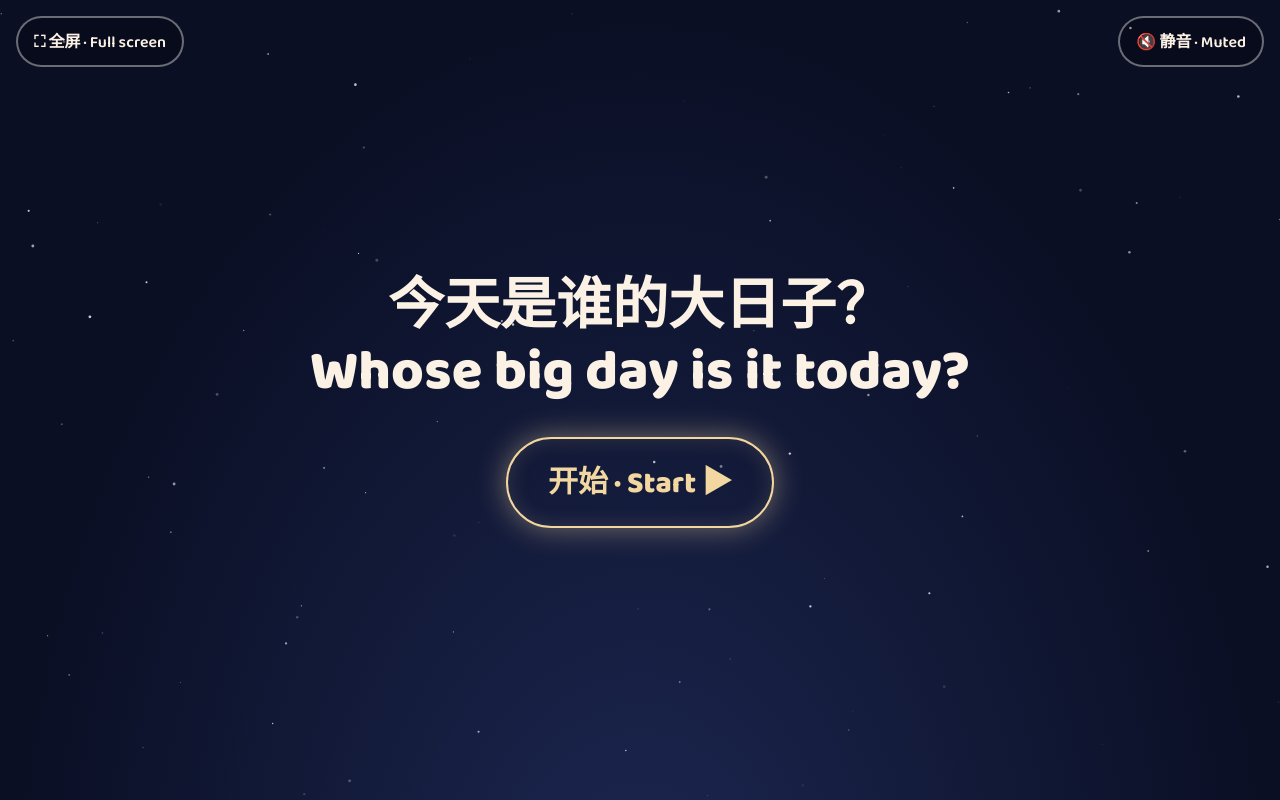
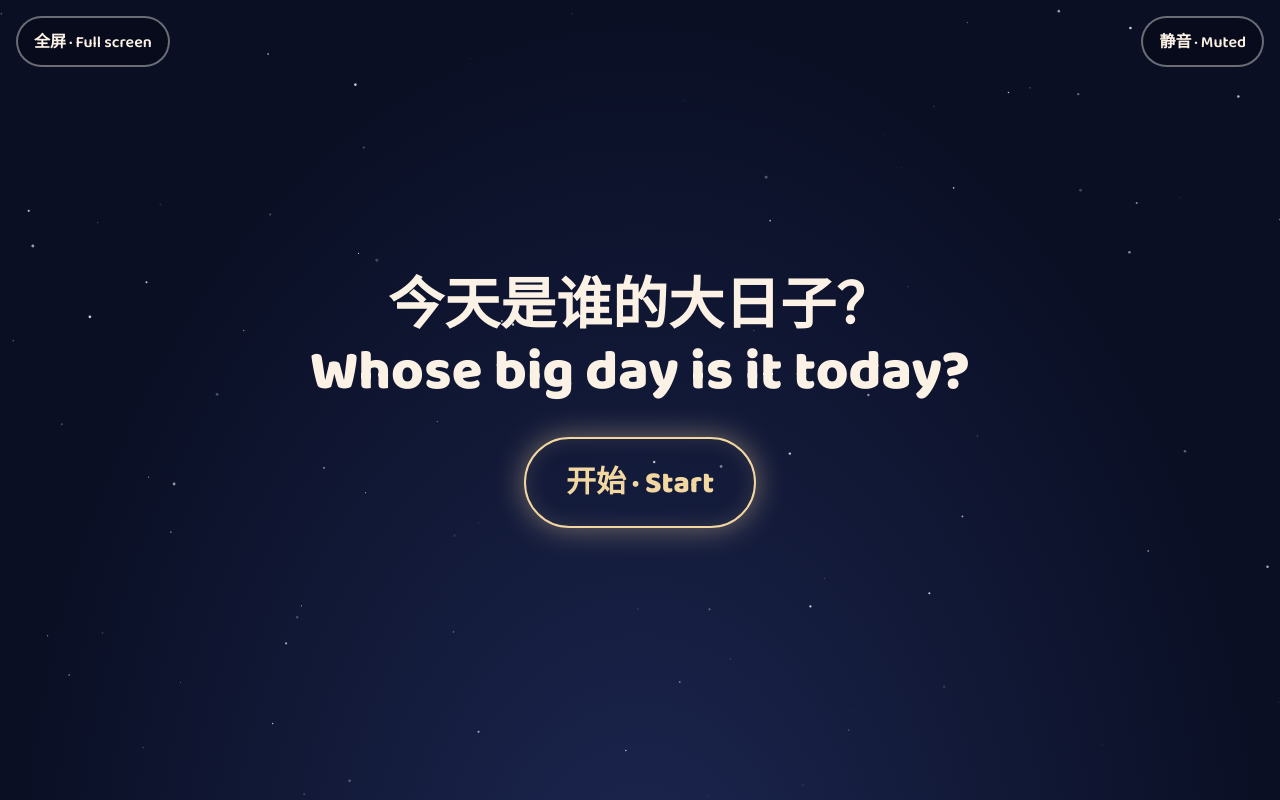
Before and after one commit to TracyJia1223/birthday-countdown, a plain HTML site: page index.html in a window 1280 px wide. Drawn offline with Linux system fonts and the light colour scheme; a web font is replaced by a local one.

Commit message:
Remove emoji from buttons
Co-Authored-By: Claude Opus 5.5 <noreply@anthropic.com>

```diff
--- a/index.html
+++ b/index.html
@@ -155,7 +155,7 @@
 
 <section class="stage" id="start">
   <h1><span class="zh">今天是谁的大日子？</span>Whose big day is it today?</h1>
-  <button id="startBtn">开始 · Start ▶</button>
+  <button id="startBtn">开始 · Start</button>
 </section>
 
 <section class="stage hidden" id="countdown">
@@ -179,9 +179,9 @@
   </div>
 </section>
 
-<button id="fs">⛶ 全屏 · Full screen</button>
-<button id="mute">🔇 静音 · Muted</button>
-<button id="replay" class="hidden">↻ 再来一次 · Again</button>
+<button id="fs">全屏 · Full screen</button>
+<button id="mute">静音 · Muted</button>
+<button id="replay" class="hidden">再来一次 · Again</button>
 
 <script>
 const NAME = "Maeve";
@@ -358,7 +358,7 @@ function celebrate() {
 }
 $("mute").addEventListener("click", e => {
   e.stopPropagation(); muted = !muted;
-  $("mute").textContent = muted ? "🔇 静音 · Muted" : "🔊 声音 · Sound on";
+  $("mute").textContent = muted ? "静音 · Muted" : "声音 · Sound on";
   if (!muted) audio().resume();
 });
 
```
